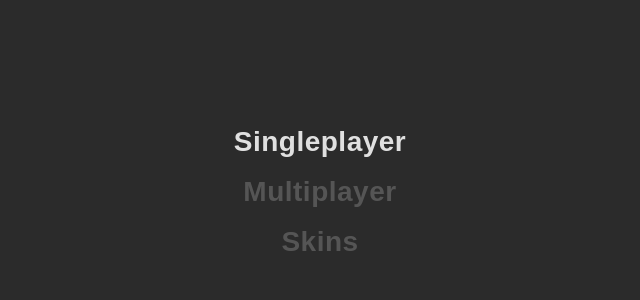
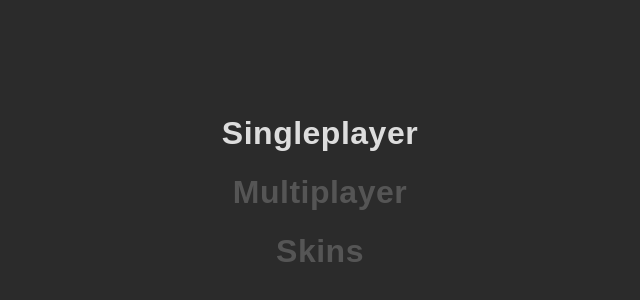
Before and after one commit to Hacefr/hace, a plain HTML site: page index.html in a window 1280 px wide. Shown: the part 208-508 px from the top of the page, without its empty margins (320-960 px from the left). Drawn offline with Linux system fonts and the light colour scheme.

Commit message:
Update style.css

```diff
--- a/style.css
+++ b/style.css
@@ -17,40 +17,41 @@ body {
   overflow: hidden;
 }
 
-/* MINIMALIST MAIN MENU */
+/* MAIN MENU OVERLAY */
 #main-menu {
-  position: absolute;
-  top: 0; left: 0;
+  position: fixed;
+  top: 0;
+  left: 0;
   width: 100vw;
   height: 100vh;
   background: #2b2b2b;
   display: flex;
   align-items: center;
   justify-content: center;
-  z-index: 100;
+  z-index: 99999; /* Forces menu to front */
 }
 
 .menu-options {
   display: flex;
   flex-direction: column;
   align-items: center;
-  gap: 18px;
+  gap: 22px;
 }
 
 .menu-btn {
-  background: transparent;
+  background: none;
   border: none;
-  color: #e0e0e0;
-  font-size: 28px;
+  color: #dddddd;
+  font-size: 32px;
   font-weight: 700;
   cursor: pointer;
   letter-spacing: 0.5px;
-  transition: color 0.15s, transform 0.15s;
+  transition: all 0.15s ease;
 }
 
 .menu-btn:hover:not(.disabled) {
   color: #ffffff;
-  transform: scale(1.05);
+  transform: scale(1.08);
 }
 
 .menu-btn.disabled {
@@ -112,15 +113,14 @@ body {
   gap: 12px;
 }
 
-/* BIGGER ICON SIZE SO PISKEL ART IS CLEARER */
 .item-icon-img {
-  width: 46px;
-  height: 46px;
+  width: 44px;
+  height: 44px;
   image-rendering: pixelated;
   object-fit: contain;
   border-radius: 6px;
   background: rgba(0, 0, 0, 0.4);
-  border: 1px solid rgba(255, 255, 255, 0.05);
+  border: 1px solid rgba(255, 255, 255, 0.08);
   flex-shrink: 0;
 }
 
```
